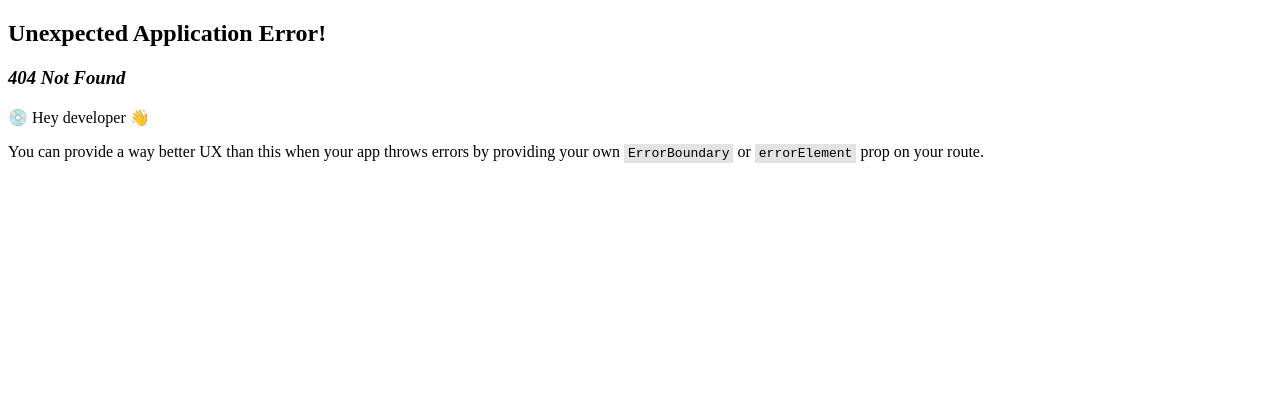
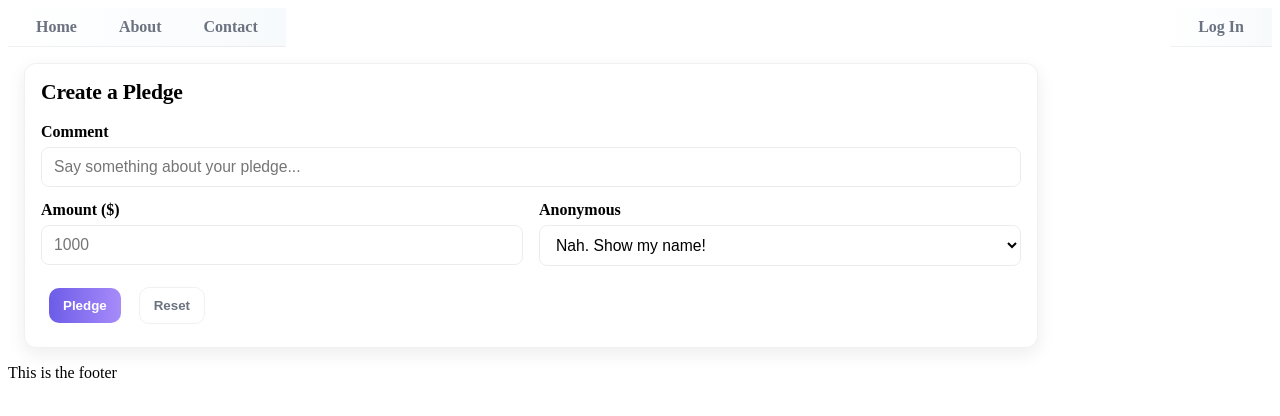
Before and after one commit to Bridget20250908/crowdfunding_frontend, a React (Vite) app: page /create-pledge/1 in a window 1280 px wide. Before the commit this address had no page. Shown: the top 416 px of the page. Built offline with nearby package versions, Linux system fonts and the light colour scheme.

Commit message:
Add pledge operations

```diff
--- /dev/null
+++ b/src/api/post-create-pledge.js
@@ -0,0 +1,33 @@
+async function postCreatePledge(fundraiserId,amount, comment, anonymous) {
+    const loggedInUser = window.localStorage.getItem("loggedInUser");
+    const token = loggedInUser?JSON.parse(loggedInUser).token:"";
+  const url = `${import.meta.env.VITE_API_URL}/pledges/`;
+  const response = await fetch(url, {
+    method: "POST", // We need to tell the server that we are sending JSON data so we set the Content-Type header to application/json
+    headers: {
+      "Content-Type": "application/json",
+      "Authorization": `Token ${token}`
+    },
+    body: JSON.stringify({
+      "amount": amount,
+      "comment": comment,
+      "anonymous": anonymous,
+      "fundraiser": fundraiserId
+    }),
+  });
+
+  if (!response.ok) {
+    const fallbackError = `Error trying to create pledge`;
+
+    const data = await response.json().catch(() => {
+      throw new Error(fallbackError);
+    });
+
+    const errorMessage = data?.detail ?? fallbackError;
+    throw new Error(errorMessage);
+  }
+
+  return await response.json();
+}
+
+export default postCreatePledge;
--- /dev/null
+++ b/src/components/CreatePledgeForm.jsx
@@ -0,0 +1,108 @@
+import { useState } from "react";
+import postCreatePledge from "../api/post-create-pledge.js";
+import { useNavigate } from "react-router-dom";
+import "./FundraiserForm.css";
+
+function CreatePledgeForm(props) {
+  const { fundraiserId } = props;
+  const navigate = useNavigate();
+
+  const dummyPledge = {
+    amount: "",
+    comment: "",
+    anonymous: false,
+  };
+  const [pledge, setPledge] = useState(dummyPledge);
+
+  const [error, setError] = useState("");
+
+  const handleChange = (event) => {
+    const { id, value } = event.target;
+    setPledge((prev) => ({
+      ...prev,
+      [id]: id === "amount" ? (value === "" ? "" : Number(value)) : id === "anonymous" ? value === "true" : value,
+    }));
+    if (error) setError("");
+  };
+
+  const handleSubmit = (event) => {
+    event.preventDefault();
+    const numericAmount = Number(pledge.amount);
+    if (!numericAmount || numericAmount <= 0) return setError("Amount must be greater than 0.");
+
+    postCreatePledge(
+      fundraiserId,
+      numericAmount,
+      pledge.comment,
+      pledge.anonymous
+    ).then(() => navigate(`/fundraiser/${fundraiserId}`))
+      .catch((error) => {
+        setError(error.message);
+      });
+  };
+
+  return (
+    <section className="fundraiser-form-card">
+      <header className="card-header">
+        <h2>Create a Pledge</h2>
+      </header>
+
+      <form className="fundraiser-form" onSubmit={handleSubmit} noValidate>
+        <div className="form-grid">
+          <div className="fields-column">
+            <label htmlFor="comment" className="label">Comment</label>
+            <input
+              id="comment"
+              type="text"
+              className="input"
+              placeholder="Say something about your pledge..."
+              value={pledge.comment}
+              onChange={handleChange}
+            />
+          </div>
+          <div className="inline-row">
+            <div className="inline-item">
+              <label htmlFor="amount" className="label">Amount ($)</label>
+              <input
+                id="amount"
+                type="number"
+                min="1"
+                step="1"
+                className="input"
+                placeholder="1000"
+                value={pledge.amount}
+                onChange={handleChange}
+              />
+            </div>
+
+            <div className="inline-item">
+              <label htmlFor="anonymous" className="label">Anonymous</label>
+              <select id="anonymous" className="input" value={String(pledge.anonymous)} onChange={handleChange}>
+                <option value="true">Yeah. Hide my identity.</option>
+                <option value="false">Nah. Show my name!</option>
+              </select>
+            </div>
+          </div>
+
+          {error && <p className="error">{error}</p>}
+
+          <div className="actions">
+            <button className="btn primary" type="submit">Pledge</button>
+            <button
+              type="button"
+              className="btn ghost"
+              onClick={() => {
+                setPledge(dummyPledge);
+                setError("");
+              }}
+            >
+              Reset
+            </button>
+          </div>
+        </div>
+      </form>
+    </section>
+  );
+}
+
+export default CreatePledgeForm;
--- a/src/components/ViewFundraiserForm.jsx
+++ b/src/components/ViewFundraiserForm.jsx
@@ -110,7 +110,7 @@ function ViewFundraiserForm(props) {
             <div className="view-fundraiser-action-bar">
                 <div className="actions">
               <button className="btn primary" type="button" onClick={() => {
-                navigate(`/add-pledge/${fundraiser.id}`)
+                navigate(`/create-pledge/${fundraiser.id}`)
             }}>Pledge this Fundraiser</button>
             </div>
             <div className="actions">
--- a/src/main.jsx
+++ b/src/main.jsx
@@ -7,6 +7,7 @@ import HomePage from './pages/HomePage.jsx'
 import CreateFundraiserPage from './pages/CreateFundraiserPage.jsx'
 import ViewFundraiserPage from './pages/ViewFundraiserPage.jsx'
 import UpdateFundraiserPage from './pages/UpdateFundraiserPage.jsx'
+import CreatePledgePage from './pages/CreatePledgePage.jsx'
 import LoginPage from "./pages/LoginPage.jsx";
 import AboutPage from "./pages/AboutPage.jsx";
 import ContactPage from "./pages/ContactPage.jsx";
@@ -21,6 +22,7 @@ const myRouter = createBrowserRouter([
         { path: "/create-fundraiser", element: <CreateFundraiserPage /> },
         { path: "/fundraiser/:id", element: <ViewFundraiserPage /> },
         { path: "/update-fundraiser/:id", element: <UpdateFundraiserPage /> },
+        { path: "/create-pledge/:id", element: <CreatePledgePage /> },
         { path: "/about", element: <AboutPage /> },
         { path: "/contact", element: <ContactPage /> },
     ]
--- /dev/null
+++ b/src/pages/CreatePledgePage.jsx
@@ -0,0 +1,9 @@
+import { useParams } from "react-router-dom";
+import CreatePledgeForm from "../components/CreatePledgeForm";
+
+function CreatePledgePage() {
+    const { id } = useParams();
+    return <CreatePledgeForm fundraiserId={id}/>;
+}
+
+export default CreatePledgePage;
--- a/src/pages/UpdateFundraiserPage.jsx
+++ b/src/pages/UpdateFundraiserPage.jsx
@@ -1,10 +1,9 @@
-import { useParams, useNavigate } from "react-router-dom";
+import { useParams } from "react-router-dom";
 import useFundraiser from "../hooks/use-fundraiser";
 import UpdateFundraiserForm from "../components/UpdateFundraiserForm";
 
 function UpdateFundraiserPage() {
     const { id } = useParams();
-    const navigate = useNavigate();
     const { fundraiser, isLoading, error } = useFundraiser(id);
     if (isLoading) {
         return (<h1>Loading...</h1>)
--- a/src/pages/ViewFundraiserPage.jsx
+++ b/src/pages/ViewFundraiserPage.jsx
@@ -1,10 +1,9 @@
-import { useParams, useNavigate } from "react-router-dom";
+import { useParams } from "react-router-dom";
 import useFundraiser from "../hooks/use-fundraiser";
 import ViewFundraiserForm from "../components/ViewFundraiserForm";
 
 function ViewFundraiserPage() {
     const { id } = useParams();
-    const navigate = useNavigate();
     const { fundraiser, isLoading, error } = useFundraiser(id);
     if (isLoading) {
         return (<h1>Loading...</h1>)
```
